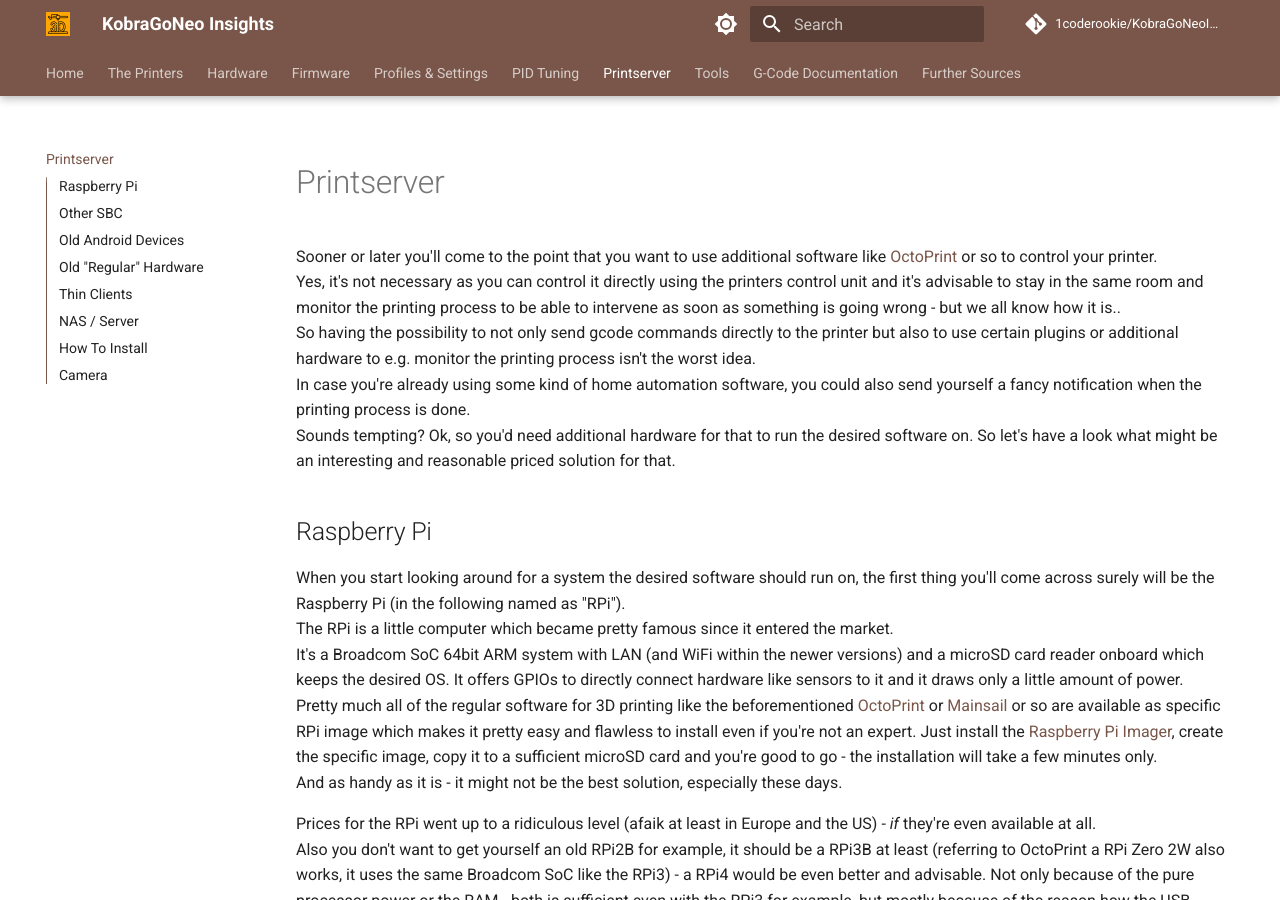
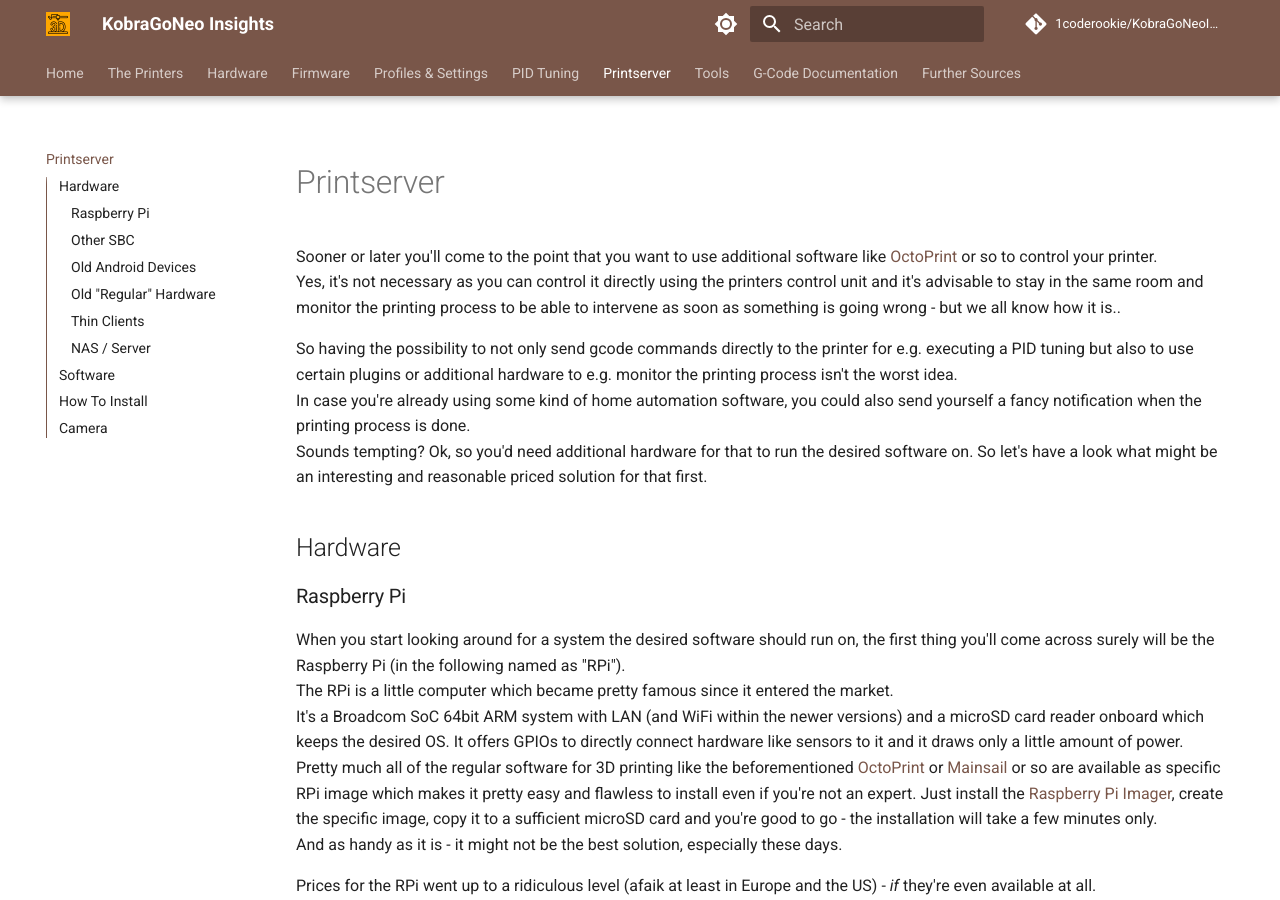
Before and after one commit to 1coderookie/KobraGoNeoInsights, an MkDocs documentation site: the page built from docs/printserver.md, in a window 1280 px wide and 900 px high. Built offline with MkDocs 1.6.1 and Material for MkDocs 9.7.7, drawn with Linux system fonts in a browser that asks for light colours; comment, search, counter and statistics services are not loaded; some of the changed text lies outside the part shown.

Commit message:
Update printserver.md

```diff
--- a/docs/printserver.md
+++ b/docs/printserver.md
@@ -3,11 +3,14 @@
 # Printserver
 Sooner or later you'll come to the point that you want to use additional software like [OctoPrint](https://octoprint.org/) or so to control your printer.
 Yes, it's not necessary as you can control it directly using the printers control unit and it's advisable to stay in the same room and monitor the printing process to be able to intervene as soon as something is going wrong - but we all know how it is..
-So having the possibility to not only send gcode commands directly to the printer but also to use certain plugins or additional hardware to e.g. monitor the printing process isn't the worst idea.
+
+So having the possibility to not only send gcode commands directly to the printer for e.g. executing a PID tuning but also to use certain plugins or additional hardware to e.g. monitor the printing process isn't the worst idea.
 In case you're already using some kind of home automation software, you could also send yourself a fancy notification when the printing process is done.
-Sounds tempting? Ok, so you'd need additional hardware for that to run the desired software on. So let's have a look what might be an interesting and reasonable priced solution for that.
+Sounds tempting? Ok, so you'd need additional hardware for that to run the desired software on. So let's have a look what might be an interesting and reasonable priced solution for that first.
 
-## Raspberry Pi
+## Hardware
+
+### Raspberry Pi
 When you start looking around for a system the desired software should run on, the first thing you'll come across surely will be the Raspberry Pi (in the following named as "RPi").
 The RPi is a little computer which became pretty famous since it entered the market.
 It's a Broadcom SoC 64bit ARM system with LAN (and WiFi within the newer versions) and a microSD card reader onboard which keeps the desired OS. It offers GPIOs to directly connect hardware like sensors to it and it draws only a little amount of power.
@@ -79,8 +85,14 @@
     -  I personally like the HP Thin Client T6x0 series as you can upgrade them really well. The higer the number, the newer the model and the more powerful, energy efficient and compatible with modern parts it is (e.g. T610 uses a 2.5" SSD & DDR3 SO-DIMM RAM while the T630 uses a m2.SATA SSD & DDR4 SO-DIMM RAM). The 'downside' of them (if you even want to call it that way as they're still pretty small) is the bigger housing.
 
 
-## NAS / Server
+### NAS / Server
 If you have a NAS or a server up and running already, you could also install the printing software onto that. In this case I'd assume that you already know what you're doing and that you don't need any advise though.
+
+
+## Software
+
+When it comes down to the software that should run on the printserver, you can choose between different solutions. It also depends a bit which kind of firmware you're running. My personal opinion on this: if you're running the stock one which is Marlin based, just go with OctoPrint. If you're using Klipper firmware, you can stick to OctoPrint or use Marlin (or Fluidd, as they're basically made for Klipper). Yes, you could also look out for different software, but because those programs are commonly used you'll find a lot of informations about them and also many plugins for enhancing the capability even more. I'd recommend to do a little websearch on that, you might want to start with this article though: [Ocbico: Mainsail vs. Fluidd vs. Octoprint - A Comparison](https://www.obico.io/blog/mainsail-vs-fluidd-vs-octoprint/)
+
 
 ## How To Install
 So in case you want to use hardware like the abovementioned Thin Clients, you probably don't know how to set it up and install the software. You'll find many guides and tutorials for that out there, so let me just mention the following:
```
Also changed, not shown: other parts of docs/printserver.md (+8 -5 lines).
